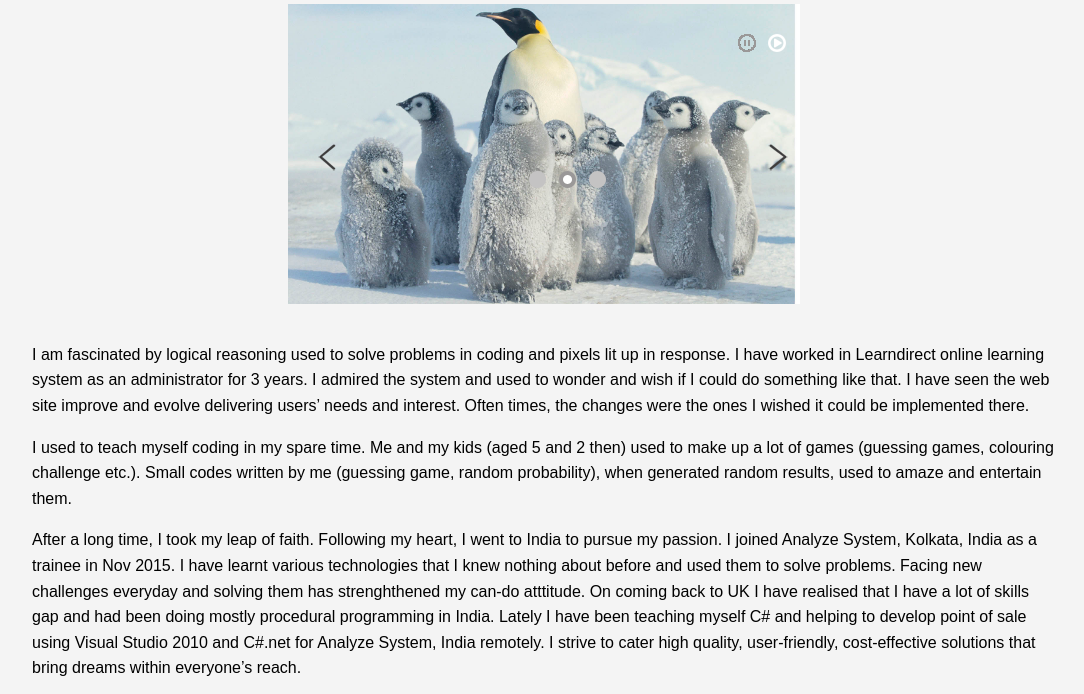
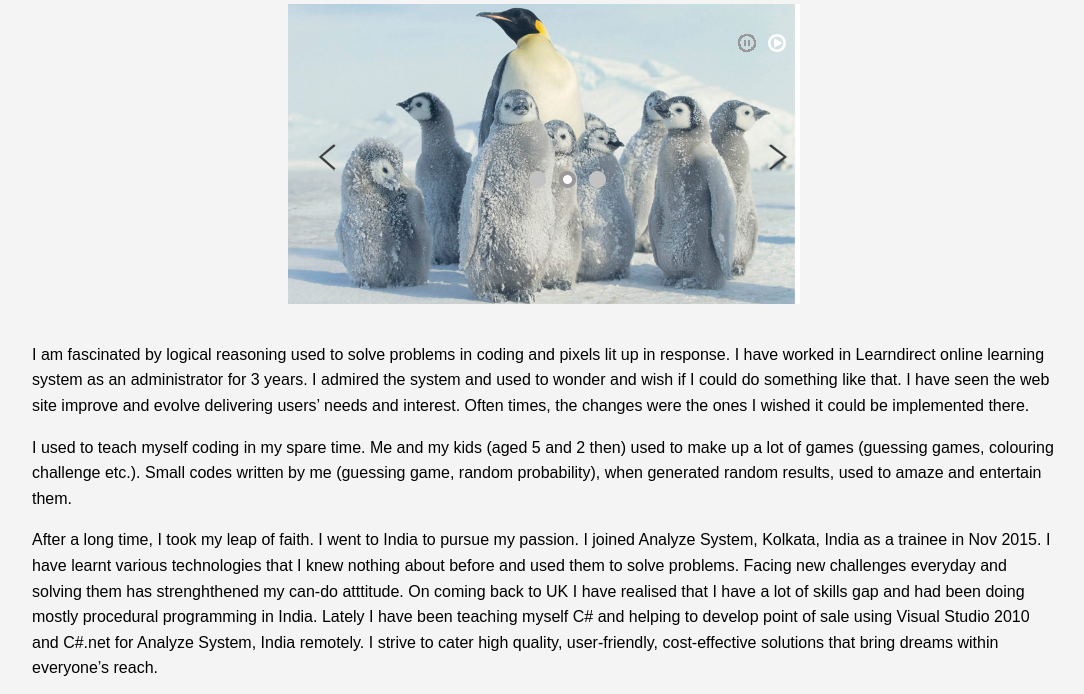
Before and after one commit to sunuwars/about_me, a plain HTML site: page index.html in a window 1280 px wide. Shown: the part 74-768 px from the top of the page, without its empty margins (96-1180 px from the left). Drawn offline with Linux system fonts and the light colour scheme.

Commit message:
Update index.html

```diff
--- a/index.html
+++ b/index.html
@@ -53,7 +53,7 @@
 <p>I used to teach myself coding in my spare time. Me and my kids (aged 5 and 2 then) used to make up a lot of games (guessing games, colouring challenge etc.). Small codes written by me (guessing game, random probability), when generated random results, used to amaze and entertain them.
 </p>
 
-<p>After a long time, I took my leap of faith. Following my heart, I went to India to pursue my passion. I joined Analyze System, Kolkata, India as a trainee in Nov 2015. I have learnt various technologies that I knew nothing about before and used them to solve problems. Facing new challenges everyday and solving them has strenghthened my can-do atttitude. On coming back to UK I have realised that I have a lot of skills gap and had been doing mostly procedural programming in India. Lately I have been teaching myself C# and helping to develop point of sale using Visual Studio 2010 and C#.net for Analyze System, India remotely. I strive to cater high quality, user-friendly, cost-effective solutions that bring dreams within everyone’s reach.
+<p>After a long time, I took my leap of faith. I went to India to pursue my passion. I joined Analyze System, Kolkata, India as a trainee in Nov 2015. I have learnt various technologies that I knew nothing about before and used them to solve problems. Facing new challenges everyday and solving them has strenghthened my can-do atttitude. On coming back to UK I have realised that I have a lot of skills gap and had been doing mostly procedural programming in India. Lately I have been teaching myself C# and helping to develop point of sale using Visual Studio 2010 and C#.net for Analyze System, India remotely. I strive to cater high quality, user-friendly, cost-effective solutions that bring dreams within everyone’s reach.
 </p>
 
 <p>My husband had been serving in British Army and I had been moving with him between Brunei and UK a lot. From School office Assistant to Learndirect Centre manager, I have worked various interesting job roles in UK and abroad. My favourite pastimes are making up games with my children and playing them, cooking Nepalese meals for my family and watching wildlife documentaries.
```
